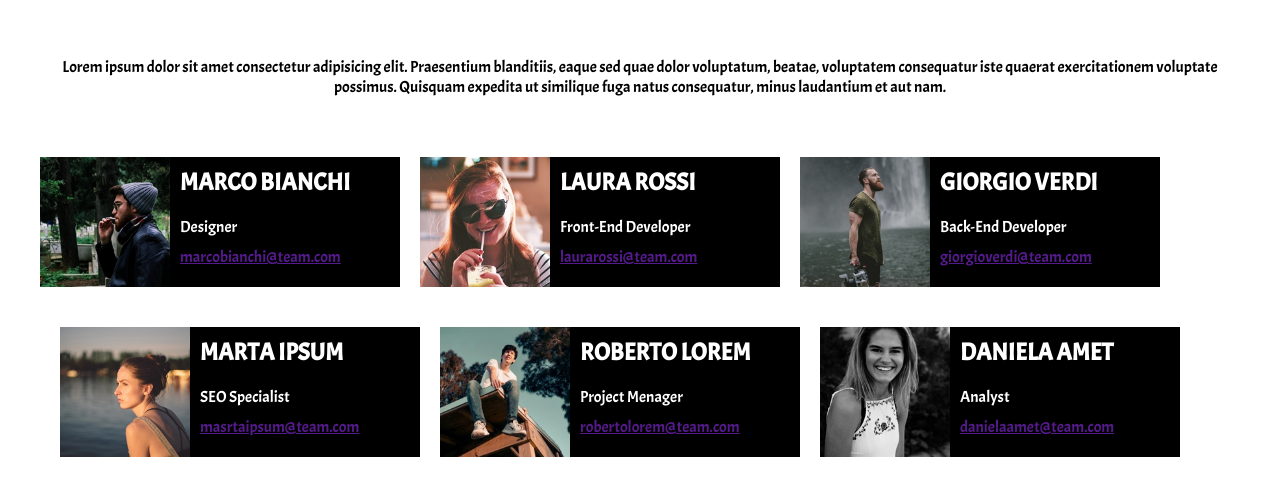
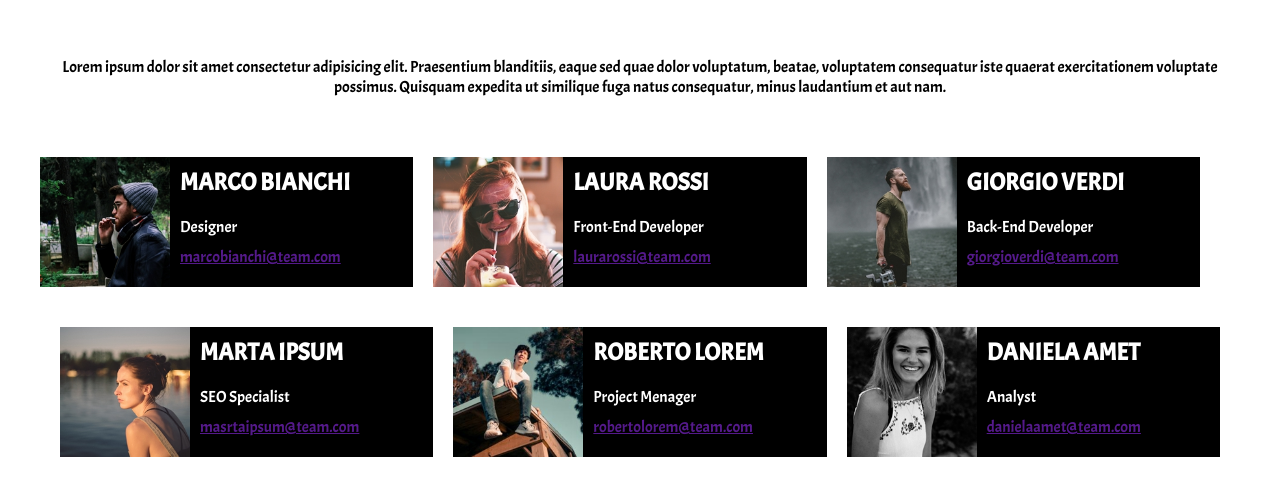
Before and after one commit to MaxPredathor/html-css-float-cards, a plain HTML site: page index.html in a window 1280 px wide. Shown: the part 116-612 px from the top of the page. Drawn offline with Linux system fonts and the light colour scheme.

Commit message:
clalc fix

```diff
--- a/css/style.css
+++ b/css/style.css
@@ -35,7 +35,7 @@
 }
 .cards{
     float: left;
-    width: calc((100% / 3) - 40px);
+    width: calc((100% - 80px) / 3);
     height: 100%;
     margin-bottom: 40px;
 }
```
